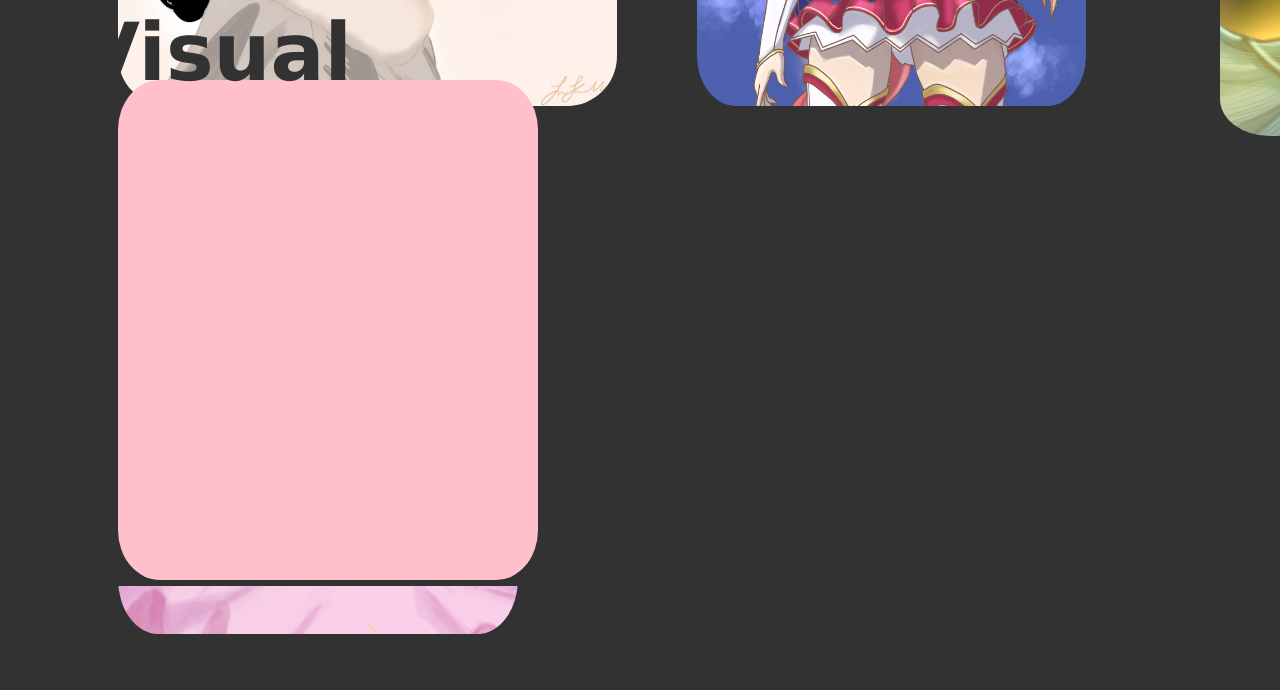
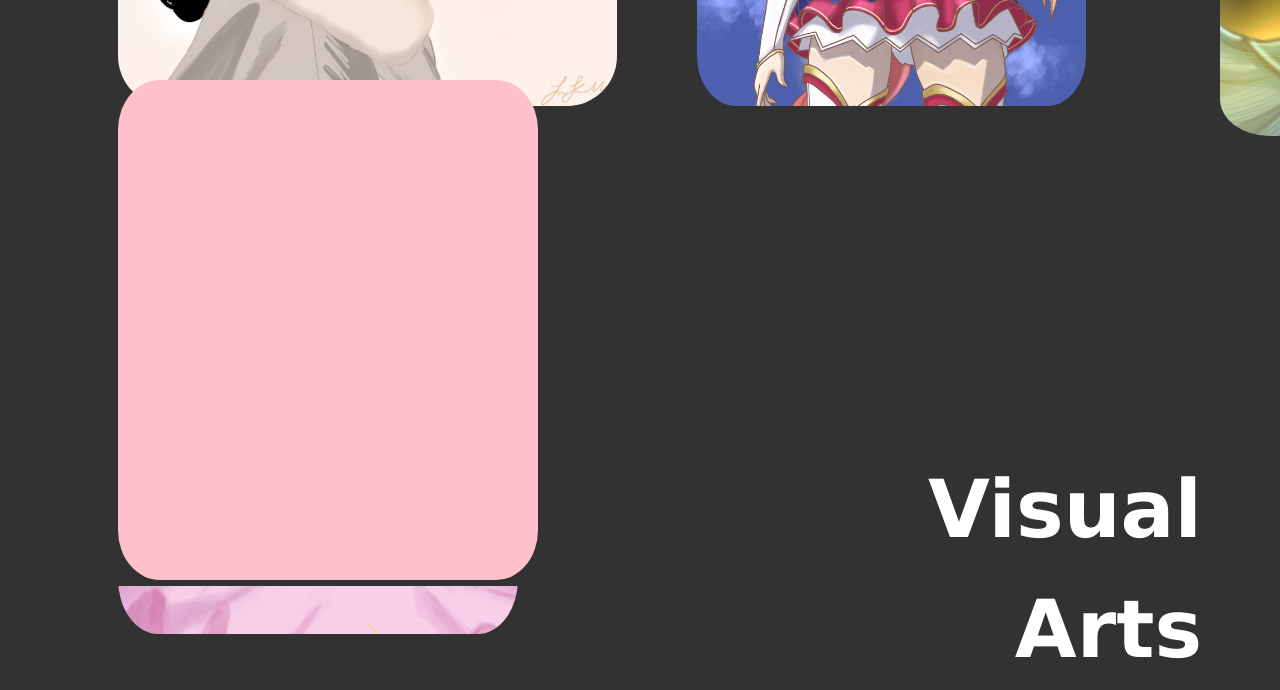
Before and after one commit to miru7/lu_kelly_a3, a plain HTML site: page index.html in a window 1280 px wide. Shown: the part 4402-5092 px from the top of the page. Drawn offline with Linux system fonts and the light colour scheme.

Commit message:
saving progress

```diff
--- a/index.html
+++ b/index.html
@@ -227,13 +227,14 @@
         background-color: #323232;
       }
       .visualArt {
-        position: absolute;
+        position: relative;
         text-align: right;
         float: right;
-        color: pink;
+        color: white;
         font-size: 80px;
-        margin-right: -1000px;
-        margin-top: 330px;
+        margin-left: -500px;
+        margin-top: 300px;
+        line-height: 1.5;
       }
       .mySlides {
         display: none;
@@ -349,7 +350,7 @@
           <div class="row2">
             <img src="pinkSquare.png" alt="pink square" style="border-radius:10%;" width="420px" height="500px">
           </div>
-          <p class="visualArt"><b><span style="color:#323232;">Visual</span><br>Arts</b></p>
+          <p class="visualArt"><b>Visual<br>Arts</b></p>
         </div>
         <!--displays/holds slideshow pictures + process video next to it-->
         <div class="row3">
```
